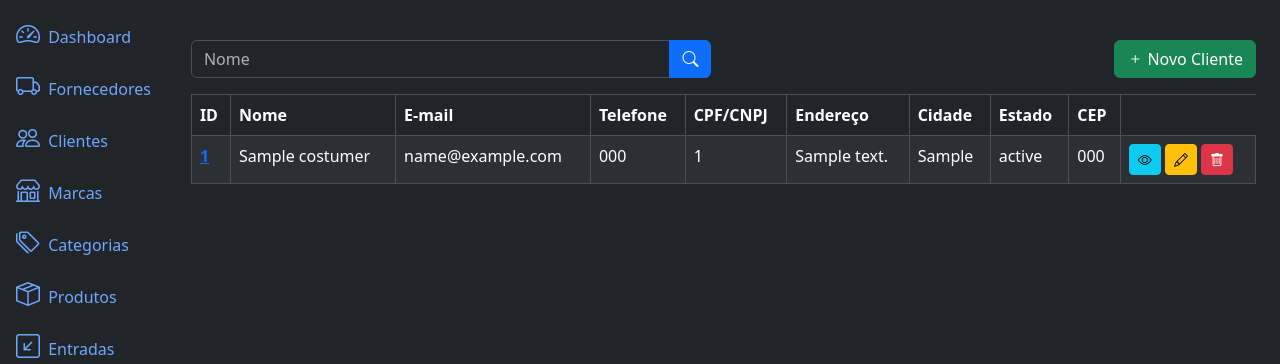
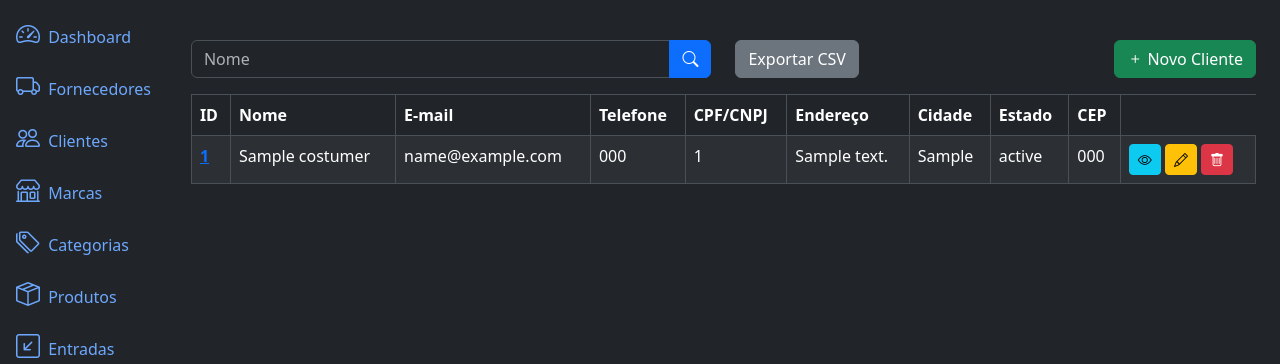
Before and after one commit to pycodebr/sge, a Django app: page /costumers/list/ in a window 1280 px wide. Shown: the part 56-420 px from the top of the page. Run offline with Django 5.2, Linux system fonts and the light colour scheme; a user stored in the database is signed in; tables that the repository leaves empty hold one stand-in row (values such as "Sample post"); some libraries are stand-ins or nearby versions.

Commit message:
Exportar Clientes - OK

```diff
--- a/application/costumers/templates/costumer_list.html
+++ b/application/costumers/templates/costumer_list.html
@@ -21,6 +21,7 @@ SGE - Clientes
   <div class="col-md-6">
     <a href="{% url 'costumer_create' %}" class="btn btn-success float-end">
       <i class="bi bi-plus"></i> Novo Cliente
+    <a href='{% url "costumers_export" %}' class='btn btn-secondary'>Exportar CSV</a>
     </a>
   </div>
   {% endif %}
--- a/application/costumers/urls.py
+++ b/application/costumers/urls.py
@@ -8,6 +8,7 @@ urlpatterns = [
     path('costumers/<int:pk>/detail/', views.CostumerDetailView.as_view(), name='costumer_detail'),
     path('costumers/<int:pk>/update/', views.CostumerUpdateView.as_view(), name='costumer_update'),
     path('costumers/<int:pk>/delete/', views.CostumerDeleteView.as_view(), name='costumer_delete'),
+    path("costumers/export/", views.costumers_export, name="costumers_export"),
 
     path('api/v1/costumers/', views.CostumerCreateListAPIView.as_view(), name='costumer-create-list-api-view'),
     path('api/v1/costumers/<int:pk>/', views.CostumerRetrieveUpdateDestroyAPIView.as_view(), name='costumer-detail-api-view'),
--- a/application/costumers/views.py
+++ b/application/costumers/views.py
@@ -3,6 +3,8 @@ from django.contrib.auth.mixins import LoginRequiredMixin, PermissionRequiredMix
 from django.urls import reverse_lazy
 from django.views.generic import ListView, CreateView, DetailView, UpdateView, DeleteView
 from . import models, forms, serializers
+from django.http import HttpResponse
+import csv
 
 
 class CostumerListView(LoginRequiredMixin, PermissionRequiredMixin, ListView):
@@ -59,3 +61,14 @@ class CostumerCreateListAPIView(generics.ListCreateAPIView):
 class CostumerRetrieveUpdateDestroyAPIView(generics.RetrieveUpdateDestroyAPIView):
     queryset = models.Costumer.objects.all()
     serializer_class = serializers.CostumerSerializer
+
+def costumers_export(request):
+    response = HttpResponse(content_type="text/csv")
+    response["Content-Disposition"] = 'attachment; filename="clientes.csv"'
+    writer = csv.writer(response)
+    writer.writerow(["Nome", "E-mail", "Telefone", "CPF/CNPJ", "Endereço", "Cidade", "Estado", "CEP", "Data de Criação"])
+
+    for c in models.Costumer.objects.all():
+        writer.writerow([c.name, c.mail, c.phone, c.document_id, c.address, c.city, c.state, c.zip_code, c.created_at])
+
+    return response
```
